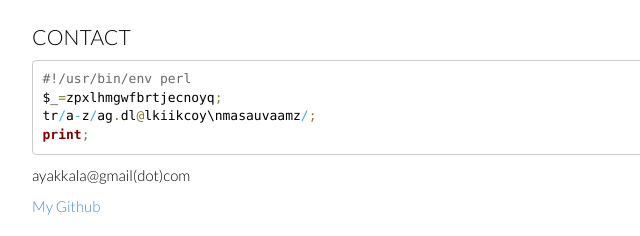
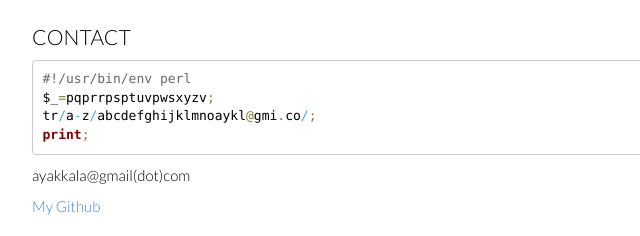
Before and after one commit to ayakkala1/ayakkala.github.io, a website: page index.html in a window 1280 px wide. Shown: the part 1178-1414 px from the top of the page, 238-878 px from the left. Drawn offline with nearby package versions, Linux system fonts and the light colour scheme.

Commit message:
fix perl cipher

```diff
--- a/index.html
+++ b/index.html
@@ -136,8 +136,8 @@
 
       <h2>contact</h2>
      <pre style="color:#000000;background:#ffffff;"><span style="color:#696969; ">#!/usr/bin/env perl</span>
-$_<span style="color:#808030; ">=</span>zpxlhmgwfbrtjecnoyq<span style="color:#808030; ">;</span>
-tr<span style="color:#44aadd; ">/</span>a<span style="color:#44aadd; ">-</span>z<span style="color:#44aadd; ">/</span>ag<span style="color:#808030; ">.</span>dl<span style="color:#808030; ">@</span>lkiikcoy\nmasauvaamz<span style="color:#44aadd; ">/</span><span style="color:#808030; ">;</span>
+$_<span style="color:#808030; ">=</span>pqprrpsptuvpwsxyzv<span style="color:#808030; ">;</span>
+tr<span style="color:#44aadd; ">/</span>a<span style="color:#44aadd; ">-</span>z<span style="color:#44aadd; ">/</span>abcdefghijklmnoaykl<span style="color:#808030; ">@</span>gmi<span style="color:#808030; ">.</span>co<span style="color:#44aadd; ">/</span><span style="color:#808030; ">;</span>
 <span style="color:#800000; font-weight:bold; ">print</span><span style="color:#808030; ">;</span>
 </pre>
       <p>
```
